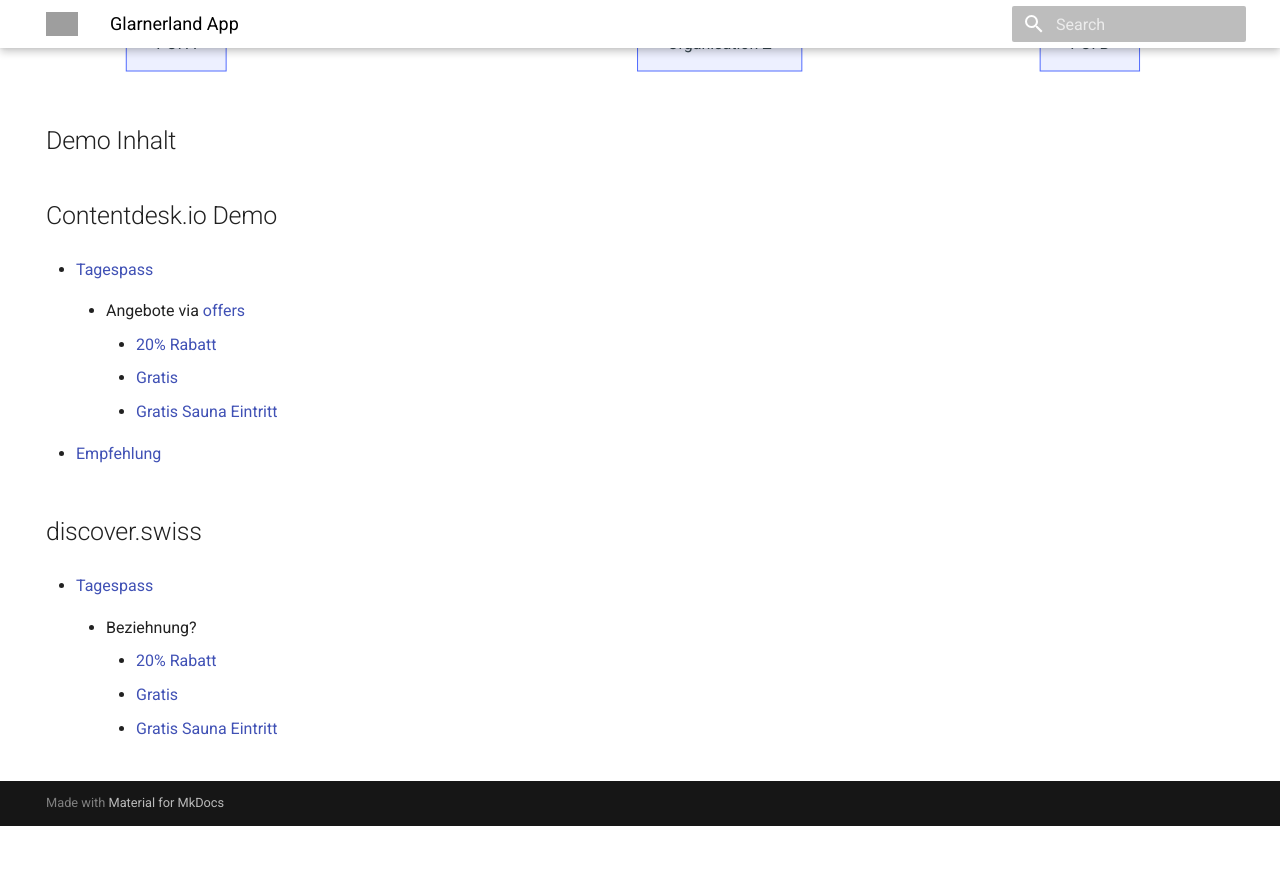
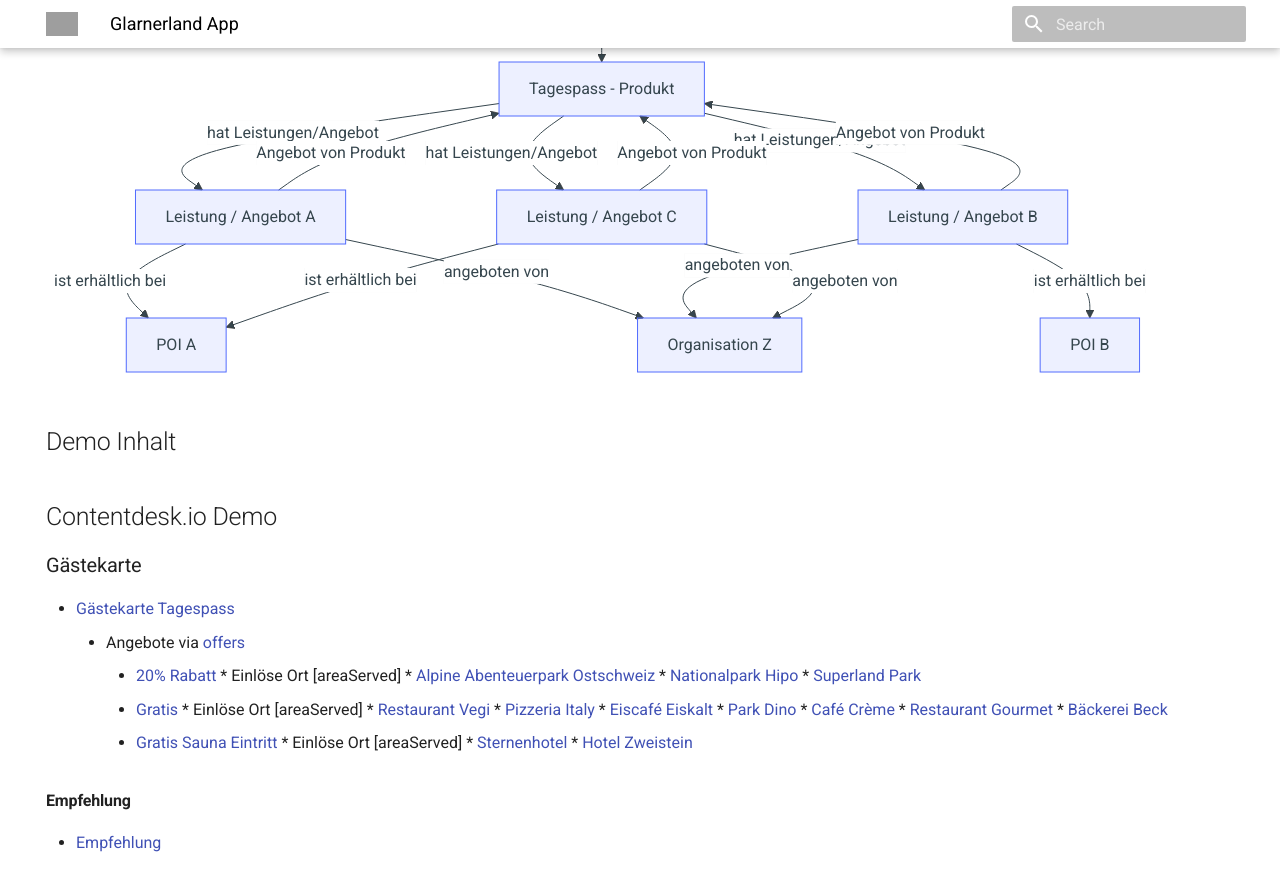
Before and after one commit to tsolenthaler/docs.contentdesk.io, an MkDocs documentation site: the page built from docs/projects/glarnerlandApp.md, in a window 1280 px wide and 900 px high, scrolled down 5257 px. Shown: the top 891 px of the window. Built offline with MkDocs 1.6.1 and Material for MkDocs 9.7.7, drawn with Linux system fonts in a browser that asks for light colours; before the commit the page ends 6083 px from its top, so only the background shows below that; some of the changed text lies outside the part shown; grey boxes are pictures that could not be loaded.

Commit message:
Refactor schema links and remove unnecessary Organization class

```diff
--- a/docs/projects/glarnerlandApp.md
+++ b/docs/projects/glarnerlandApp.md
@@ -55,21 +55,19 @@
         direction TB
         Gaestekarte["Gästekarte"] --> |offers| Angebot
         Angebot --> |itemOffered| Angebot2["Produkt / Service"]
-        Empfehlung --> |itemReviewed| item["Place, Event oder Produkt"]
         Angebot --> |areaServed| Ort
     end
     subgraph discover
         direction TB
-        Touristcard["Touristcard?/Product? mit Angebot"] -->|itemOffered| Product
-        Touristcard -->|availableAtOrFrom|Place
-        Recommendations -->|itemReviewed|Place["Place (POI / Product)"]
-        Recommendations -->|isRelatedTo|Place2["Place / Product / Event"]
+        Touristcard["Touristcard"] -->|itemOffered| Offer["Produkt mit Angebot"]
+        Offer -->|itemOffered| Product["Produkt / Service"]
+        Offer -->|areaServed| Place["Place (POI / Product)"]
     end
     subgraph app
         direction TB
         Tagespass --> Leistung
-        EmpfehlungApp["Empfehlung"]
-        EmpfehlungApp --> ItemApp["POI, Event, Produkt"]
+        Leistung --> ProduktApp["Produkt"]
+        Leistung --> OrtApp["Ort"]
     end
 
     avs --> contentdesk
@@ -354,15 +345,29 @@
 
 ## Contentdesk.io Demo
 
-- [Tagespass](https://demo.pim.tso.ch/#/enrich/product/74589a84-bfb9-4fcb-a086-a349ba10205d)
+### Gästekarte
+- [Gästekarte Tagespass](https://demo.pim.tso.ch/#/enrich/product/74589a84-bfb9-4fcb-a086-a349ba10205d)
+    * Angebote via [offers]
+        * [20% Rabatt](https://demo.pim.tso.ch/#/enrich/product/856b935f-05e2-4f26-addc-33894f97b4f9)
+                * Einlöse Ort [areaServed]
+                        * [Alpine Abenteuerpark Ostschweiz](https://demo.pim.tso.ch/#/enrich/product/48bc12d8-19e8-4635-bd89-3ec3773adf0b)
+                        * [Nationalpark Hipo](https://demo.pim.tso.ch/#/enrich/product/8a0eeb47-ec60-418c-bbc7-d0ee425f23ef)
+                        * [Superland Park](https://demo.pim.tso.ch/#/enrich/product/c1f51a34-4c8b-4309-aa19-3d262ab62a49)
+        * [Gratis](https://demo.pim.tso.ch/#/enrich/product/8b42f340-85bb-4bd1-b9c5-d0e23887bd94)
+                * Einlöse Ort [areaServed]
+                        * [Restaurant Vegi](https://demo.pim.tso.ch/#/enrich/product/12387058-735d-48b2-86fc-068ce39efa0d)
+                        * [Pizzeria Italy](https://demo.pim.tso.ch/#/enrich/product/2b328cda-3751-4721-b69c-684deedad423)
+                        * [Eiscafé Eiskalt](https://demo.pim.tso.ch/#/enrich/product/4754b82d-2728-44b4-84cf-625075af671a)
+                        * [Park Dino](https://demo.pim.tso.ch/#/enrich/product/57bba700-bac4-4b83-8038-74efd93032ca)
+                        * [Café Crème](https://demo.pim.tso.ch/#/enrich/product/5c2589a6-0284-46f0-b975-b2840ab958aa)
+                        * [Restaurant Gourmet](https://demo.pim.tso.ch/#/enrich/product/bf9a69a3-134c-46bf-b3cf-bbb1e1442676)
+                        * [Bäckerei Beck](https://demo.pim.tso.ch/#/enrich/product/dab66e16-f9de-4fb0-ab7c-d96853174712)
+        * [Gratis Sauna Eintritt](https://demo.pim.tso.ch/#/enrich/product/345c8f62-f583-4331-9523-af9ed65e0e54)
+                * Einlöse Ort [areaServed]
+                        * [Sternenhotel](https://demo.pim.tso.ch/#/enrich/product/628bb476-3626-44d2-9e1b-ba7eff6aef10)
+                        * [Hotel Zweistein](https://demo.pim.tso.ch/#/enrich/product/631b73f9-15dd-461e-a3f6-e706c9f30630)
 
-    * Angebote via [offers]
-
-        * [20% Rabatt](https://demo.pim.tso.ch/#/enrich/product/856b935f-05e2-4f26-addc-33894f97b4f9)
-        * [Gratis](https://demo.pim.tso.ch/#/enrich/product/8b42f340-85bb-4bd1-b9c5-d0e23887bd94)
-        * [Gratis Sauna Eintritt](https://demo.pim.tso.ch/#/enrich/product/345c8f62-f583-4331-9523-af9ed65e0e54)
-
-
+#### Empfehlung
 - [Empfehlung](https://demo.pim.tso.ch/#/enrich/product/5838235b-62f6-4901-9f1c-1435293051c1)
 
 ## discover.swiss
```
Also changed, not shown: other parts of docs/projects/glarnerlandApp.md (+0 -7 lines).
